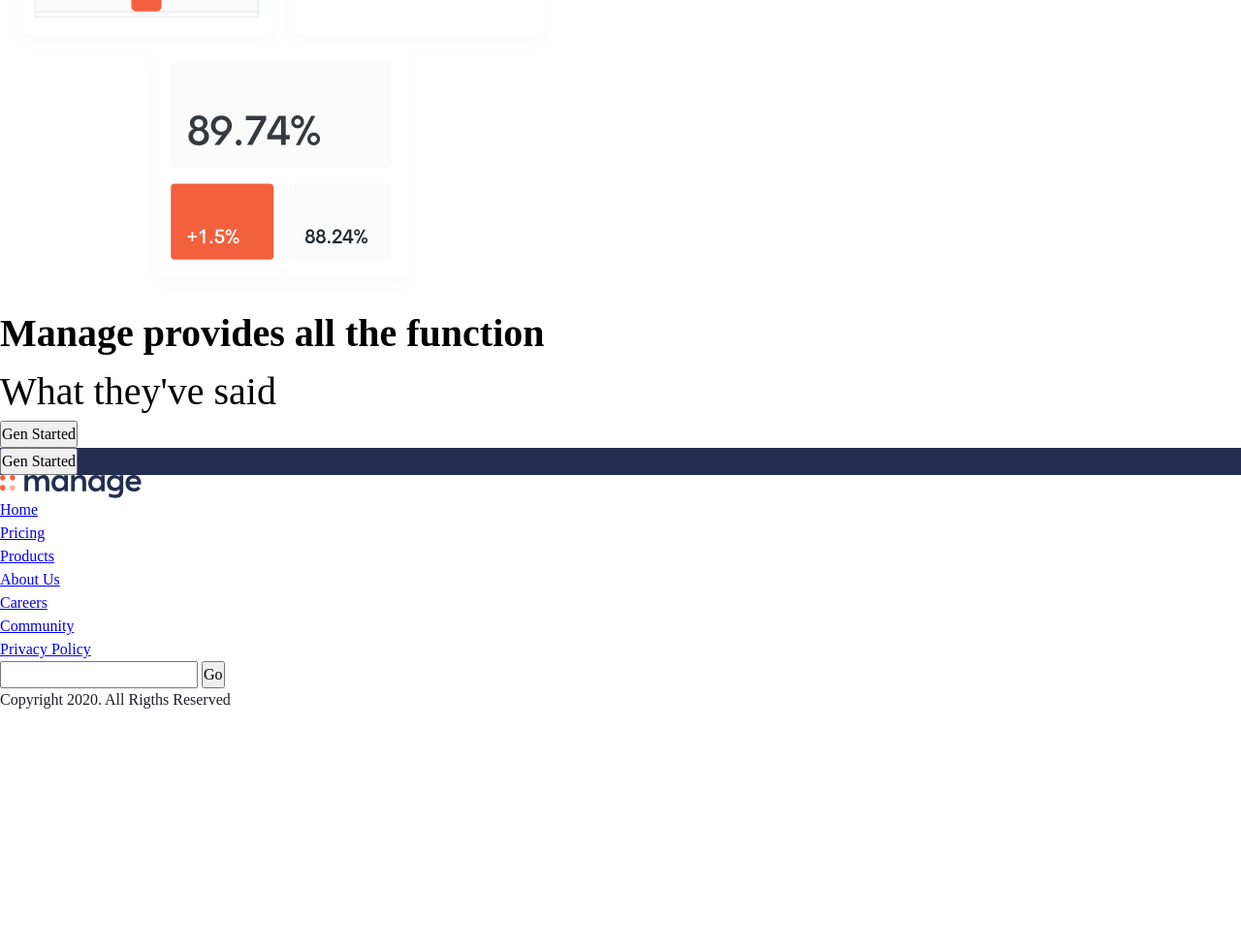
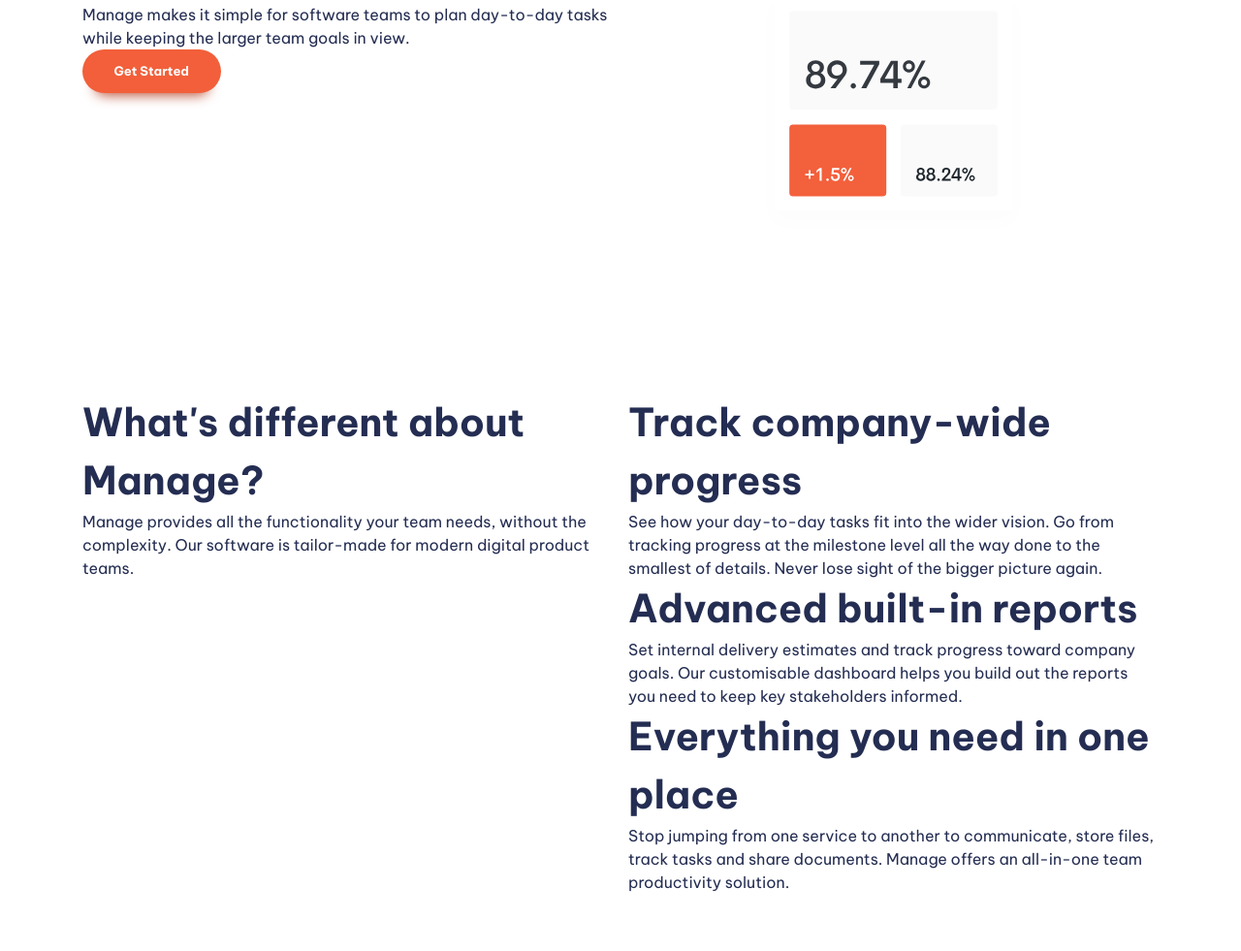
Before and after one commit to Harry37x2/manage-landing-page, a plain HTML site: page index.html in a window 1280 px wide. Shown: the part 519-1500 px from the top of the page at 97% size. Before the commit the page ends 1253 px from the top, so only its background shows below. Drawn offline with Linux system fonts and the light colour scheme.

Commit message:
utility classes

```diff
--- a/index.html
+++ b/index.html
@@ -30,13 +30,14 @@
   </header>
 
   <main>
-    <section>
+    <section class="padding-block-900">
       <div class="container">
         <div class="even-columns">
           <div>
             <h1 class="fs-primary-heading fw-bold">Bring everyone together to build better products.</h1>
-            <p>Manage maks it simple for soft</p>
-            <button>Get Started</button>
+            <p>Manage makes it simple for software teams to plan day-to-day tasks while keeping the larger team goals in
+            view.</p>
+            <button class="button">Get Started</button>
           </div>
           <div>
             <img src="images/illustration-intro.svg" alt="graphs">
@@ -45,27 +46,35 @@
       </div>
     </section>
 
-    <section>
-      <div class="containter">
+    <section class="padding-block-900">
+      <div class="container">
         <div class="even-columns">
           <div>
-            <h2 class="fs-secondary-heading fw-bold">
-              <p>Manage provides all the function</p>
-            </h2>
+            <h2 class="fs-secondary-heading fw-bold">What's different about Manage?</h2>
+              <p>Manage provides all the functionality your team needs, without the complexity. Our software is
+              tailor-made for modern
+              digital product teams.</p>
           </div>
+
           <div>
             <ul class="numbered-items" role="list">
               <li>
-                <h3 class="fs-600 fw-bold"></h3>
-                <p></p>
+                <h3 class="fs-600 fw-bold">Track company-wide progress</h3>
+                <p>See how your day-to-day tasks fit into the wider vision. Go from tracking progress at the milestone
+                level all the way
+                done to the smallest of details. Never lose sight of the bigger picture again.</p>
               </li>
               <li>
-                <h3 class="fs-600 fw-bold"></h3>
-                <p></p>
+                <h3 class="fs-600 fw-bold">Advanced built-in reports</h3>
+                <p>Set internal delivery estimates and track progress toward company goals. Our customisable dashboard
+                helps you build out
+                the reports you need to keep key stakeholders informed.</p>
               </li>
               <li>
-                <h3 class="fs-600 fw-bold"></h3>
-                <p></p>
+                <h3 class="fs-600 fw-bold">Everything you need in one place</h3>
+                <p>Stop jumping from one service to another to communicate, store files, track tasks and share
+                documents. Manage offers an
+                all-in-one team productivity solution.</p>
               </li>
             </ul>
           </div>
@@ -73,17 +82,17 @@
       </div>
     </section>
 
-    <section class="carousel">
-      <h2 class="fs-secondary-heading">What they've said</h2>
+    <section class="carousel | padding-block-700">
+      <h2 class="fs-secondary-heading fw-bold">What they've said</h2>
       <!-- carousele here -->
       <button class="button">Gen Started</button>
     </section>
 
-    <section class="bg-primary-400 text-neutral-100">
+    <section class="cta | bg-accent-400 text-neutral-100 padding-block-700">
       <div class="container">
         <div class="even-columns">
           <div>
-            <p class="fs-secondary-heading fw-bold"></p>
+            <p class="fs-secondary-heading fw-bold">Simplify how your team works today.</p>
           </div>
           <div>
             <button class="button" data-type="inverted">Gen Started</button>
@@ -93,7 +102,7 @@
     </section>
   </main>
 
-  <footer class="bg-nautral-900 text-neutral-100">
+  <footer class="padding-block-700 bg-neutral-900 text-neutral-100">
     <div class="container">
       <div class="even-columns">
         <div>
--- a/style.css
+++ b/style.css
@@ -1,11 +1,13 @@
 :root {
+--clr-accent-500:hsl(12, 60%, 45%);
 --clr-accent-400:hsl(12, 88%, 59%);
---clr-accent-300:hsl(12, 100%, 96%);
+--clr-accent-300:hsl(12, 88%, 75%);
+--clr-accent-100:hsl(12, 100%, 96%);
 
 --clr-primary-400:hsl(228,39%,23%);
 
---clr-neutral-100:hsl(232, 12%, 13%);
---clr-neutral-900:hsl(0, 0%, 0%);
+--clr-neutral-900:hsl(232, 12%, 13%);
+--clr-neutral-100:hsl(0, 0%, 100%);
 
 --ff-primary: 'Be Vietnam Pro', sans-serif;
 --ff-body: var(--ff-primary);
@@ -28,6 +30,17 @@
 --fs-secondary-heading: var(--fs-700);
 --fs-nav: var(--fs-500);
 --fs-button: var(--fs-300);
+
+--size-100:.25rem;
+--size-200:.5rem;
+--size-300:.75rem;
+--size-400:1rem;
+--size-500:1.5rem;
+--size-600:2rem;
+--size-700:3rem;
+--size-800:4rem;
+--size-900:5rem;
+
 }
 
 @media (min-width:50em){
@@ -129,3 +142,66 @@ svg {
 .fs-400 {font-size: var(--fs-400);}
 .fs-500 {font-size: var(--fs-500);}
 .fs-600 {font-size: var(--fs-600);}
+
+.padding-block-900 {
+  padding-block: var(--size-900);
+}
+.padding-block-700 {
+  padding-block: var(--size-700);
+}
+
+.container {
+  --max-width:1110px;
+  --padding:1rem;
+
+  width: min(var(--max-width),100% - (var(--padding)*2));
+  margin-inline: auto;
+}
+
+.even-columns {
+  display: grid;
+  gap: 1rem;
+}
+
+@media (min-width: 50em){
+  .even-columns {
+    grid-auto-flow: column;
+    grid-auto-columns: 1fr;
+  }
+}
+
+/* general styling */
+body {
+  font-family: var(--fs-body);
+  font-family: var(--ff-body);
+  color: var(--clr-primary-400);
+}
+
+.button {
+  cursor: pointer;
+  text-decoration: none;
+  border: 0;
+  border-radius: 100vmax;
+  padding: 1.25em 2.5em;
+  font-weight: var(--fw-bold);
+  font-size: var(--fs-button);
+  line-height: 1;
+  color: var(--clr-neutral-100);
+  background-color: var(--clr-accent-400);
+  box-shadow: 0 1.125em 1em -1em var(--clr-accent-500);
+}
+
+.button[data-type="inverted"] {
+  background-color: var(--clr-neutral-100);
+  Color: var(--clr-accent-400);
+}
+.button[data-type="inverted"]:hover,
+.button[data-type="inverted"]:focus-visible {
+  background-color: var(--clr-neutral-100);
+  Color: var(--clr-accent-300);
+}
+
+.button:hover,
+.button:focus-visible {
+  background-color: var(--clr-accent-300);
+}
```
